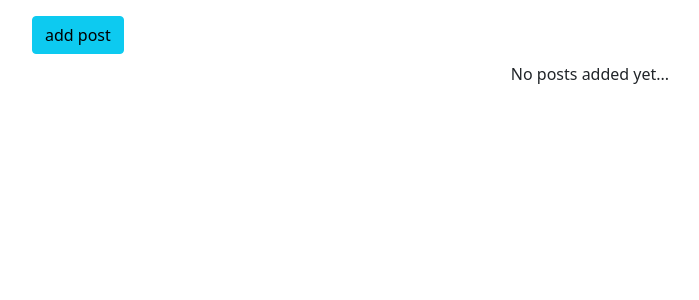
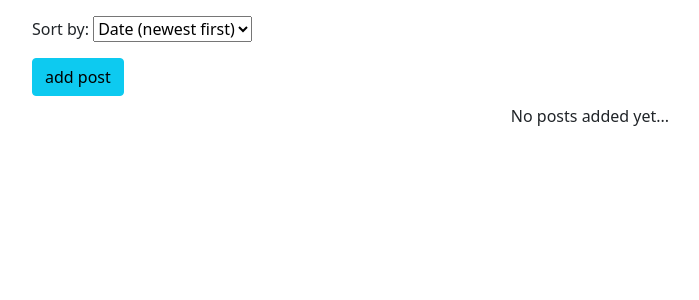
Before and after one commit to Josers17/NAD-A4, a Django app: page / in a window 1280 px wide. Shown: the part 56-356 px from the top of the page, without its empty margins (50-749 px from the left). Run offline with Django 5.2, Linux system fonts and the light colour scheme; the visitor is signed in with stand-in values (Sample User, id 1); data that the repository does not hold is empty; some libraries are stand-ins or nearby versions.

Commit message:
Implement post ordering by title and date with ascending and descending options

```diff
--- a/dj_ajax/src/posts/static/posts/main.js
+++ b/dj_ajax/src/posts/static/posts/main.js
@@ -70,9 +70,11 @@ const likeUnlikePosts = ()=> {
 let visible = 3
 
 const getData = () => {
+    const order = document.getElementById('order')?.value || 'created';
     $.ajax({
     type: 'GET',
-    url: `/data/${visible}/`,
+    // url: `/data/${visible}/`,
+    url: `/data/${visible}/?order=${order}`,
     success: function(response){
         console.log(response)
         const data = response.data
@@ -84,6 +86,7 @@ const getData = () => {
                 <div class="card mb-2">
                     <div class="card-body">
                         <h5 class="card-title">${el.title}</h5>
+                        <p class="text-muted">Posted on: ${el.created}</p
                         <p class="card-text">${el.body}</p>
                     </div>
                     <div class="card-footer">
@@ -197,4 +200,16 @@ const myDropzone = new Dropzone('#my-dropzone', {
     acceptedFiles: '.png, .jpg, .jpeg'
 })
 
+document.addEventListener('DOMContentLoaded', function () {
+const orderSelect = document.getElementById('order');
+    if (orderSelect) {
+        orderSelect.addEventListener('change', function () {
+            document.getElementById('posts-box').innerHTML = '';
+            visible = 3;
+            getData();
+        });
+    }
+});
+
+
 getData()
--- a/dj_ajax/src/posts/templates/posts/main.html
+++ b/dj_ajax/src/posts/templates/posts/main.html
@@ -39,6 +39,16 @@ posts
         </div>
     </div>
 
+    <form id="order-form" class="mb-3">
+        <label for="order">Sort by:</label>
+        <select name="order" id="order">
+            <option value="-created">Date (newest first)</option>
+            <option value="created">Date (oldest first)</option>
+            <option value="title">Title (A–Z)</option>
+            <option value="-title">Title (Z–A)</option>
+        </select>
+    </form>
+
     <div id="alert-box"></div>
     <button type="button" class="btn btn-info mb-2" data-bs-toggle="modal" data-bs-target="#addPostModal">
         add post
--- a/dj_ajax/src/posts/views.py
+++ b/dj_ajax/src/posts/views.py
@@ -49,8 +49,9 @@ def load_post_data_view(request, num_posts):
         upper = num_posts
         lower = upper - visible
         size = Post.objects.all().count()
-
-        qs = Post.objects.all()
+        # qs = Post.objects.all()
+        order = request.GET.get('order', 'created')
+        qs = Post.objects.all().order_by(order)
         data = []
         for obj in qs:
             item = {
@@ -59,7 +60,8 @@ def load_post_data_view(request, num_posts):
                 'body': obj.body,
                 'liked': True if request.user in obj.liked.all() else False,
                 'count': obj.like_count,
-                'author': obj.author.user.username
+                'author': obj.author.user.username,
+                'created': obj.created.strftime('%Y-%m-%d %H:%M'),
             }
             data.append(item)
         return JsonResponse({'data':data[lower:upper], 'size': size})
```
Also changed, not shown: 1 other file.
